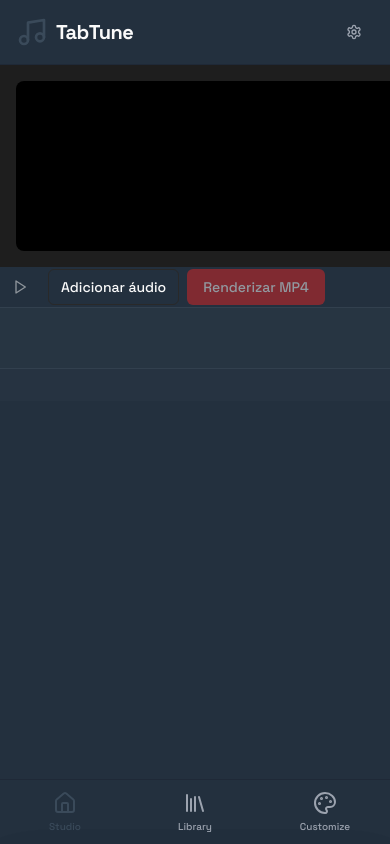
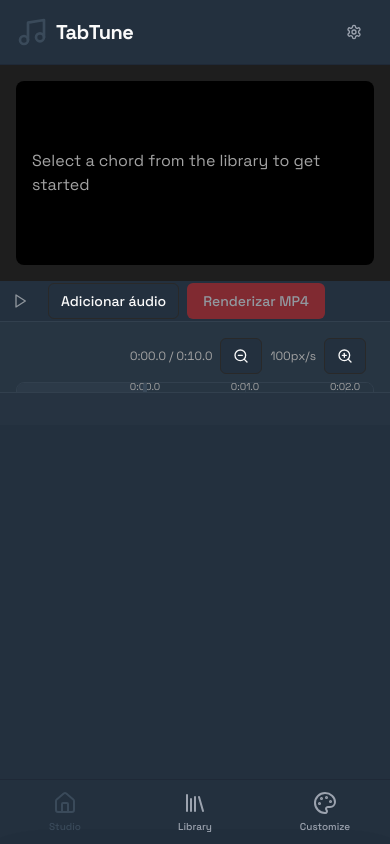
Before and after one commit to Maique1915/TabTune, a Next.js app: page / in a window 390 px wide. Built offline with nearby package versions, Linux system fonts and the light colour scheme.

Commit message:
feat: ajustar estilo do contêiner para responsividade no componente Timeline

```diff
--- a/src/components/timeline/Timeline.tsx
+++ b/src/components/timeline/Timeline.tsx
@@ -310,7 +310,7 @@
       </div>
 
       <div ref={containerRef} className="relative border border-border rounded-lg overflow-x-auto bg-background">
-        <div className="relative" style={{ width: `${totalWidthPx + TRACK_LABEL_WIDTH}px` }}>
+        <div className="relative w-max min-w-full">
           {showPlayhead && (
             <div
               className="absolute top-0 bottom-0 z-50"
```
